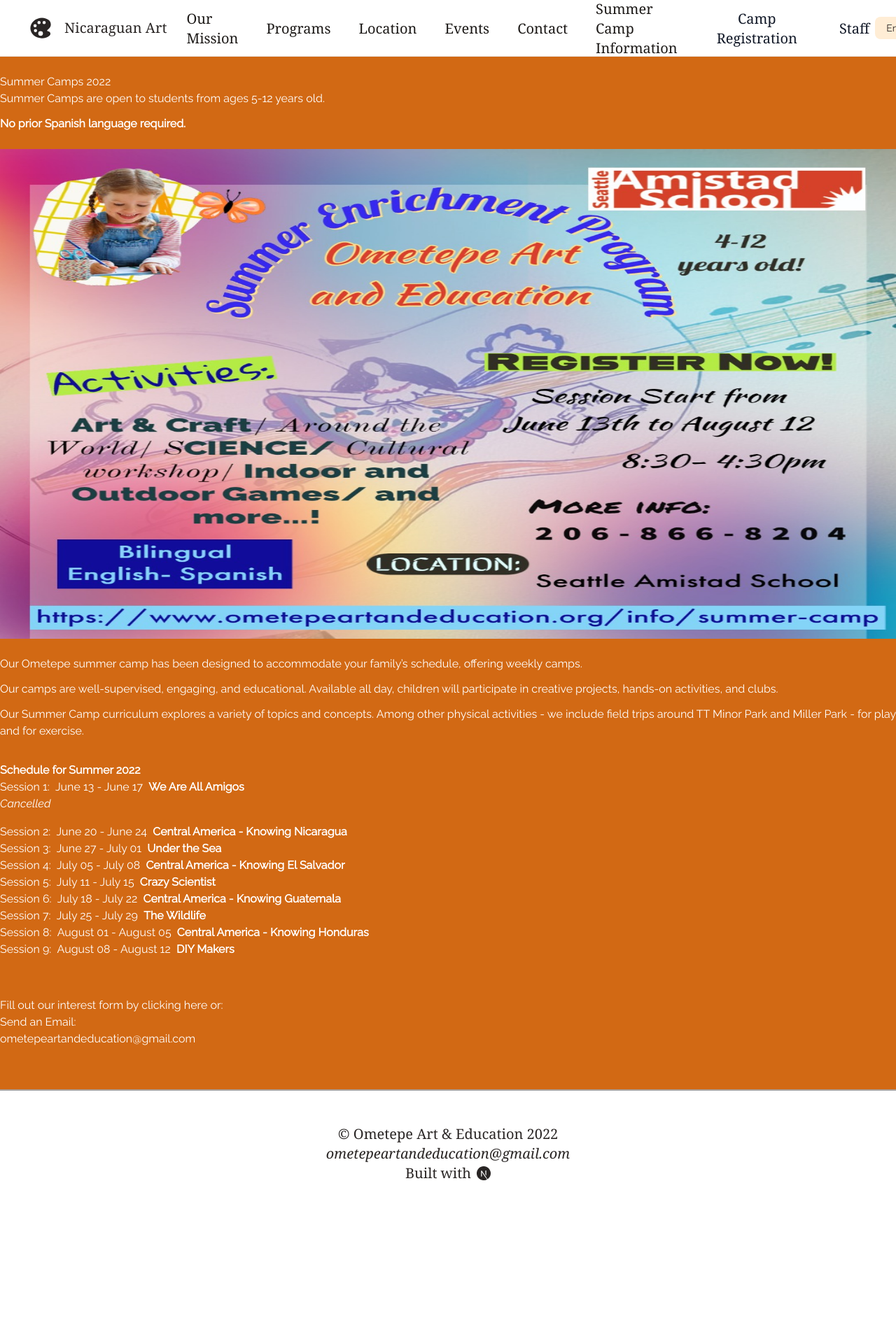
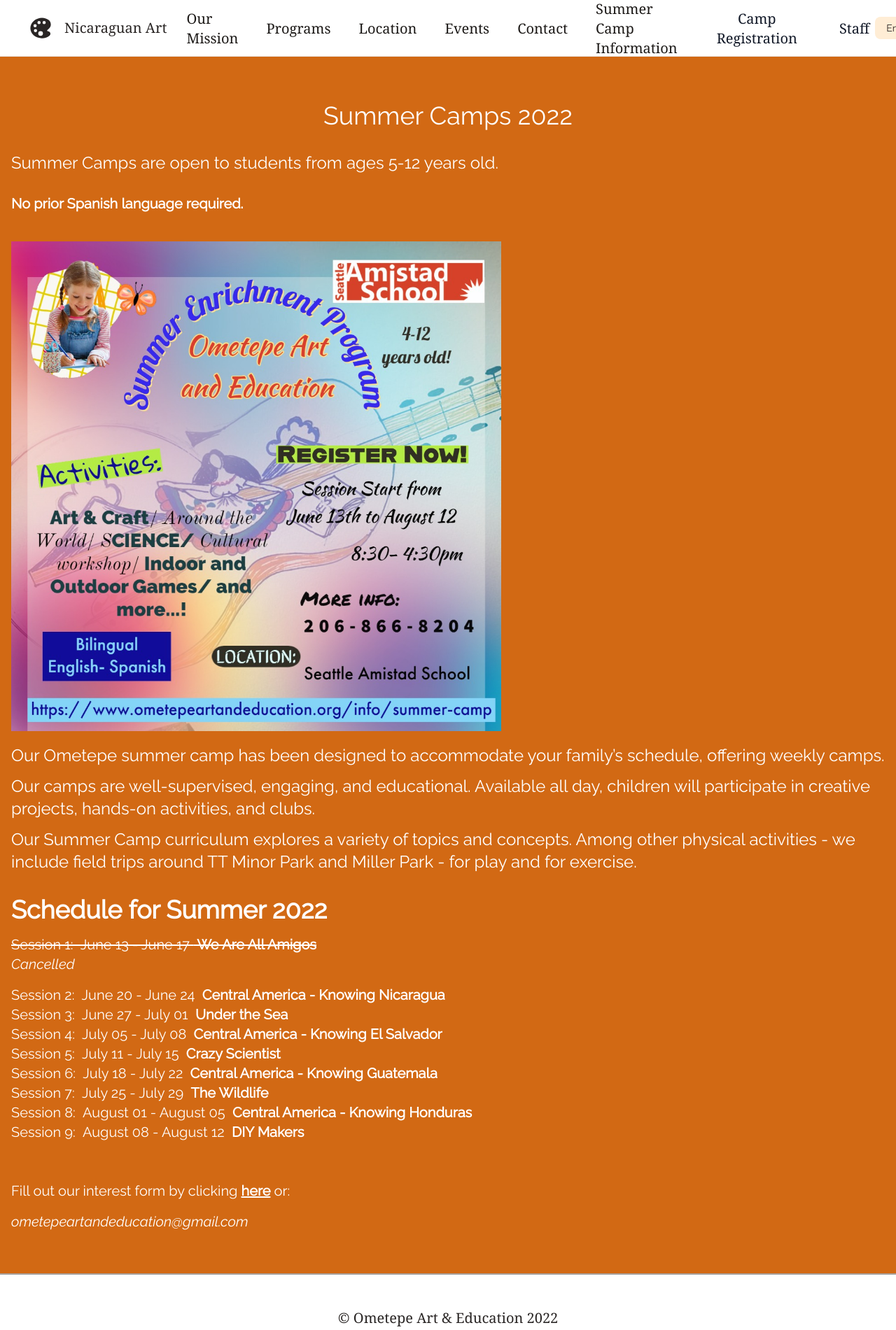
Before and after one commit to papadavis47/ometepe-art-and-education, a Next.js app: page /info/summer-camp in a window 1280 px wide. Shown: the top 1901 px of the page at 70% size. Before the commit the page ends 1739 px from the top, so only its background shows below. Built offline with nearby package versions, Linux system fonts and the light colour scheme; a web font is replaced by a local one.

Commit message:
Create small contact component and used in two places

```diff
--- /dev/null
+++ b/components/SmallContactSnippet/SmallContactSnippet.js
@@ -0,0 +1,29 @@
+import { useAppContext } from "../../Context/appContext.js";
+
+function SmallContactSnippet() {
+  const { spanish } = useAppContext();
+  return (
+    // The min-w-max class is something I am trying
+    // I may revisit this later
+    <div className='mt-6 text-lg sm:text-xl min-w-max'>
+      <h2 className=''>
+        {spanish
+          ? "Complete nuestro formulario de interés haciendo clic  "
+          : "Fill out our interest form by clicking "}
+        <a className='font-bold underline' href='https://form.jotform.com/221110567022137'>
+          {spanish ? "aqui" : "here"}
+        </a>{" "}
+        {spanish ? "o:" : "or:"}
+      </h2>
+      <p className='mt-4'>
+        <span className='italic'>
+          <a className='' href='mailto:ometepeartandeducation@gmail.com'>
+            ometepeartandeducation@gmail.com
+          </a>
+        </span>
+      </p>
+    </div>
+  );
+}
+
+export default SmallContactSnippet;
--- /dev/null
+++ b/components/SmallContactSnippet/index.js
@@ -0,0 +1,2 @@
+export * from "./SmallContactSnippet";
+export { default } from "./SmallContactSnippet";
--- a/next.config.js
+++ b/next.config.js
@@ -1,6 +1,6 @@
 module.exports = {
   reactStrictMode: true,
   images: {
-    domains: ["bulma.io"],
+    domains: [],
   },
 };
--- a/pages/info/contact.js
+++ b/pages/info/contact.js
@@ -1,22 +1,9 @@
-import { useAppContext } from "../../Context/appContext.js";
+import SmallContactSnippet from "../../components/SmallContactSnippet";
 
 const Contact = () => {
-  const { spanish } = useAppContext();
   return (
-    <div className='mt-6 text-white'>
-      <h2 className='text-xl'>
-        {spanish
-          ? "Complete nuestro formulario de interés haciendo clic "
-          : "Fill out our interest form by clicking "}
-        <a className='' href='https://form.jotform.com/221110567022137'>
-          {spanish ? "aqui" : "here"}
-        </a>{" "}
-        {spanish ? "o:" : "or:"}
-      </h2>
-      <h2 className='text-xl'>{spanish ? "Correo electrónico" : "Send an Email"}:&nbsp; </h2>
-      <p>
-        <span className='text-lg'> ometepeartandeducation@gmail.com</span>
-      </p>
+    <div className='flex justify-center flex-shrink-0 px-4 text-white align-center pt-28'>
+      <SmallContactSnippet />
     </div>
   );
 };
--- a/pages/info/summer-camp.js
+++ b/pages/info/summer-camp.js
@@ -1,29 +1,35 @@
 import Head from "next/head";
 import Image from "next/image";
 import { useAppContext } from "../../Context/appContext.js";
+import SmallContactSnippet from "../../components/SmallContactSnippet";
 
 const Camp = () => {
   const { spanish } = useAppContext();
   return (
-    <div className='text-white'>
+    <div className='px-4 mx-auto text-white max-w-7xl'>
       <Head>
         <title>Summer Camps 2022</title>
         <meta name='description' content='Ometepe Art and Education' />
         <link rel='icon' href='/favicon.ico' />
       </Head>
-      <h1 className='mt-6'>Summer Camps 2022</h1>
-      <p className=''>Summer Camps are open to students from ages 5-12 years old. </p>
-      <p className='mt-3'>
-        <strong className='has-text-light'>No prior Spanish language required.</strong>
+      <div className='py-4 my-6'>
+        <h1 className='my-4 mt-6 text-3xl text-center sm:text-4xl'>Summer Camps 2022</h1>
+        <p className='py-4 text-xl sm:text-2xl'>
+          Summer Camps are open to students from ages 5-12 years old.{" "}
         </p>
-      <div className='flex flex-col my-6'>
+        <p className='mt-3 text-lg sm:text-xl'>
+          <strong className=''>No prior Spanish language required.</strong>
+        </p>
+      </div>
+      <div className=''>
         <Image
-          src='/new-flyer.jpeg'
+          src='/images/informational/flyer.jpeg'
           width={700}
           height={700}
           alt='Flyer for summer camp information'
         />
       </div>
+      <section className='text-xl sm:text-2xl'>
         <p className='mt-3'>
           Our Ometepe summer camp has been designed to accommodate your family’s schedule, offering
           weekly camps.
@@ -34,14 +40,15 @@
         </p>
         <p className='mt-3'>
           Our Summer Camp curriculum explores a variety of topics and concepts. Among other physical
-        activities - we include field trips around TT Minor Park and Miller Park - for play and for
-        exercise.
+          activities - we include field trips around TT Minor Park and Miller Park - for play and
+          for exercise.
         </p>
+      </section>
       <section className='pt-4 mt-4 '>
-        <h2 className='font-semibold'> Schedule for Summer 2022</h2>
-        <ul>
+        <h2 className='text-3xl font-semibold sm:text-4xl'> Schedule for Summer 2022</h2>
+        <ul className='mt-4 text-lg sm:text-xl'>
           <li className='mb-4'>
-            <p className=''>
+            <p className='line-through'>
               Session 1: &nbsp;June 13 - June 17{" "}
               <span className='font-bold'>&nbsp;We Are All Amigos</span>
             </p>
@@ -98,23 +105,9 @@
           </li>
         </ul>
       </section>
-      <section className='py-3 mt-5'>
-        <div className='mt-6'>
-          <h2 className=''>
-            {spanish
-              ? "Complete nuestro formulario de interés haciendo clic  "
-              : "Fill out our interest form by clicking "}
-            <a className='' href='https://form.jotform.com/221110567022137'>
-              {spanish ? "aqui" : "here"}
-            </a>{" "}
-            {spanish ? "o:" : "or:"}
-          </h2>
-          <h2 className=''>{spanish ? "Enviar un correo electrónico" : "Send an Email"}:&nbsp; </h2>
-          <p>
-            <span className=''> ometepeartandeducation@gmail.com</span>
-          </p>
+      <div className='py-3 mt-5'>
+        <SmallContactSnippet />
       </div>
-      </section>
     </div>
   );
 };
```
Also changed, not shown: public/images/informational/flyer.jpeg (renamed from public/new-flyer.jpeg). Lines whose indentation alone changed are shown as unchanged.
